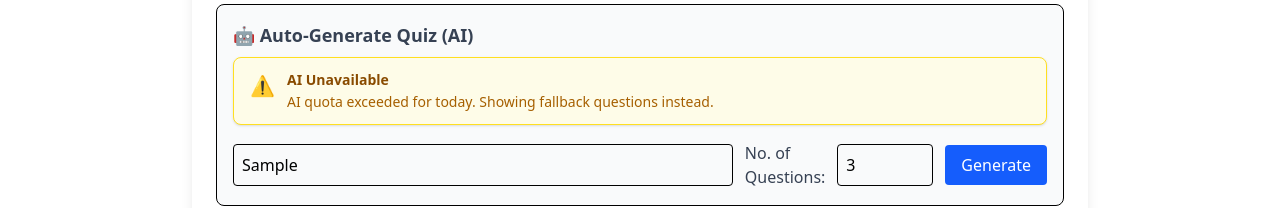
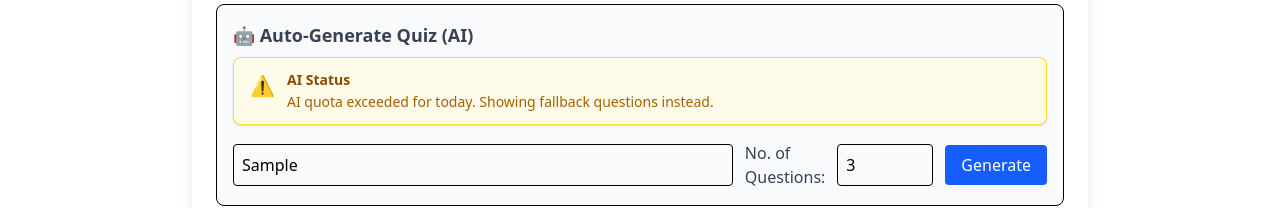
Before and after one commit to nandhini-11-cmd/Quiz_app, a React (Vite) app in the folder frontend/: page /teacher/create in a window 1280 px wide. Both pictures are taken after typing "Sample" into the empty fields and a click on the button "Generate". Shown: the part 200-408 px from the top of the page. Built offline with nearby package versions, Linux system fonts and the light colour scheme; no server answers.

Commit message:
Update AIStatusBanner.jsx

```diff
--- a/frontend/src/components/AIStatusBanner.jsx
+++ b/frontend/src/components/AIStatusBanner.jsx
@@ -7,7 +7,7 @@ const AIStatusBanner = ({ source, reason }) => {
     <div className="flex items-start gap-3 bg-yellow-50 border border-yellow-300 text-yellow-800 rounded-lg px-4 py-3 mb-4 text-sm shadow-sm">
       <span className="text-xl mt-0.5">⚠️</span>
       <div>
-        <p className="font-semibold">AI Unavailable</p>
+        <p className="font-semibold"> AI Status</p>
         <p className="text-yellow-700 mt-0.5">
           {reason || "AI could not generate questions right now. Showing preset questions instead."}
         </p>
```
